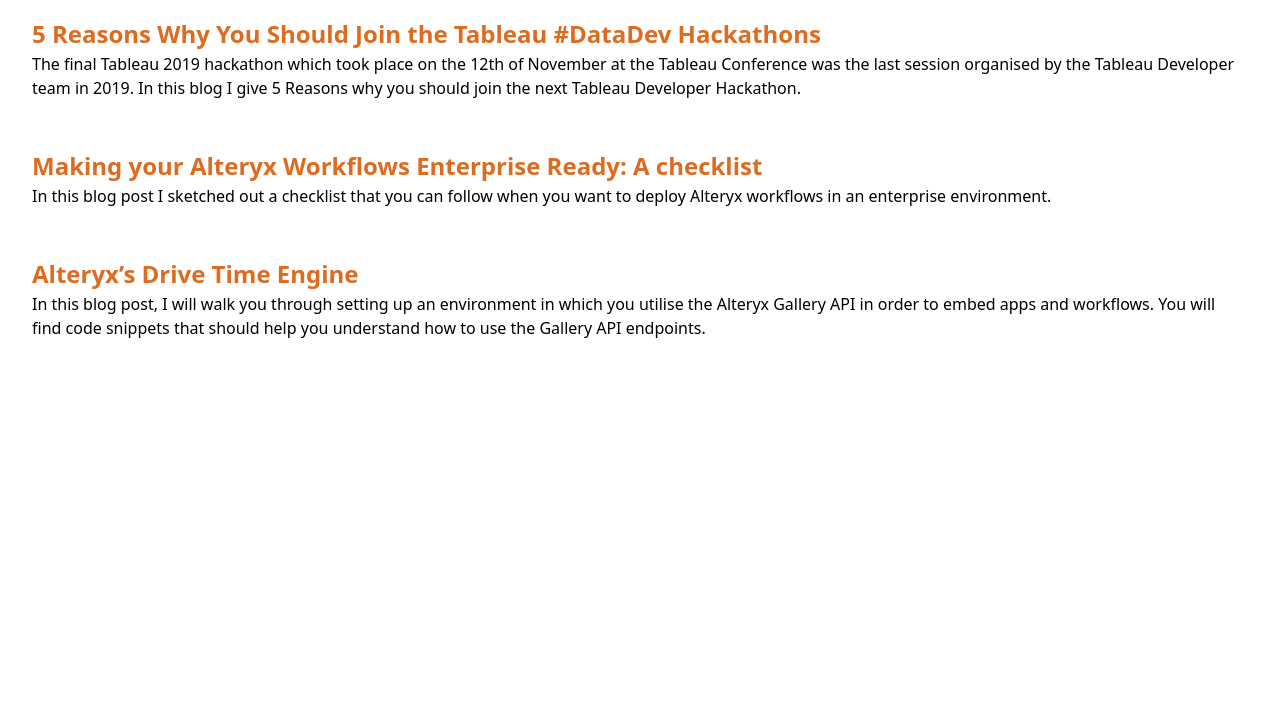
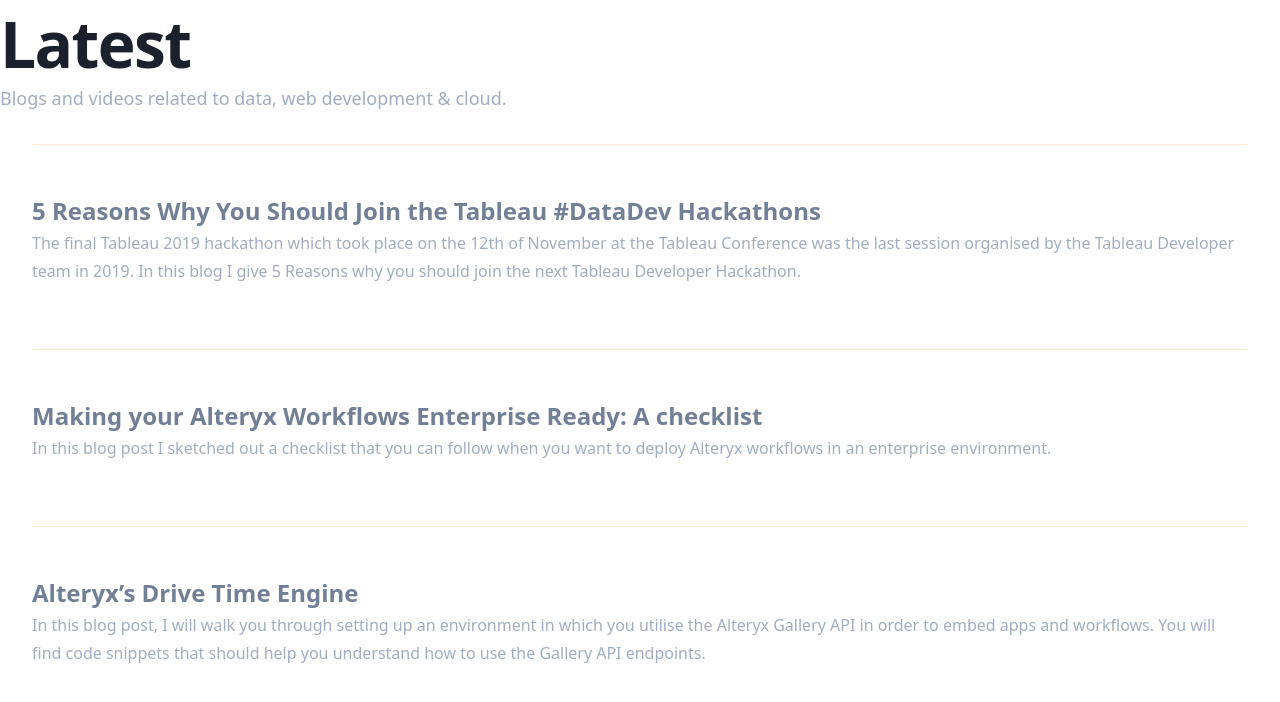
Before and after one commit to andre347/next-website-andredevriesdev, a Next.js app: page / in a window 1280 px wide. Shown: the top 702 px of the page. Built offline with nearby package versions, Linux system fonts and the light colour scheme; a web font is replaced by a local one; what @tailwindcss/ui would draw is missing.

Commit message:
FEAT: initial styling

```diff
--- a/pages/index.js
+++ b/pages/index.js
@@ -8,18 +8,26 @@
 const Home = ({ allBlogsData }) => {
   console.log(allBlogsData.slice(0, 2));
   return (
-    <div>
+    <div className="divide-y divide-orange-200">
       <Head>
         <title>Andre de Vries</title>
       </Head>
+      <div className="pt-6 pb-8 space-y-2 md:space-y-5">
+        <h1 className="text-3xl leading-9 font-extrabold text-gray-900 tracking-tight sm:text-4xl sm:leading-10 md:text-6xl md:leading-14">
+          Latest
+        </h1>
+        <p className="text-lg leading-7 text-gray-500">
+          Blogs and videos related to data, web development & cloud.
+        </p>
+      </div>
       {allBlogsData.map(({ title, id, description }) => (
-        <div key={id} className="py-4 mb-4 mr-8 ml-8">
+        <div key={id} className="py-12 mb-4 mr-8 ml-8">
           <Link href={"/posts/[slug]"} as={`/posts/${id}`}>
-            <a className="text-2xl font-semibold text-orange-600 no-underline">
+            <a className="text-2xl font-semibold text-gray-600 no-underline">
               {title}
             </a>
           </Link>
-          <p>{description}</p>
+          <div className="prose max-w-none text-gray-500">{description}</div>
         </div>
       ))}
     </div>
--- a/pages/posts/[slug].js
+++ b/pages/posts/[slug].js
@@ -6,8 +6,15 @@
 
 export default function Blog({ content, frontmatter }) {
   return (
-    <div className="py-4 mb-4 mr-8 ml-8">
-      <ReactMarkdown escapeHtml={false} source={content} />
+    <div
+      className="divide-y xl:divide-y-0 divide-orange-200 xl:grid xl:grid-cols-4 xl:col-gap-6 pb-16 xl:pb-20"
+      style={{ gridTemplateRows: "auto 1fr" }}
+    >
+      <div className="divide-y divide-orange-200 xl:pb-0 xl:col-span-3 xl:row-span-2">
+        <div className="prose max-w-none pt-10 pb-8">
+          <ReactMarkdown escapeHtml={false} source={content} />
+        </div>
+      </div>
     </div>
   );
 }
```
